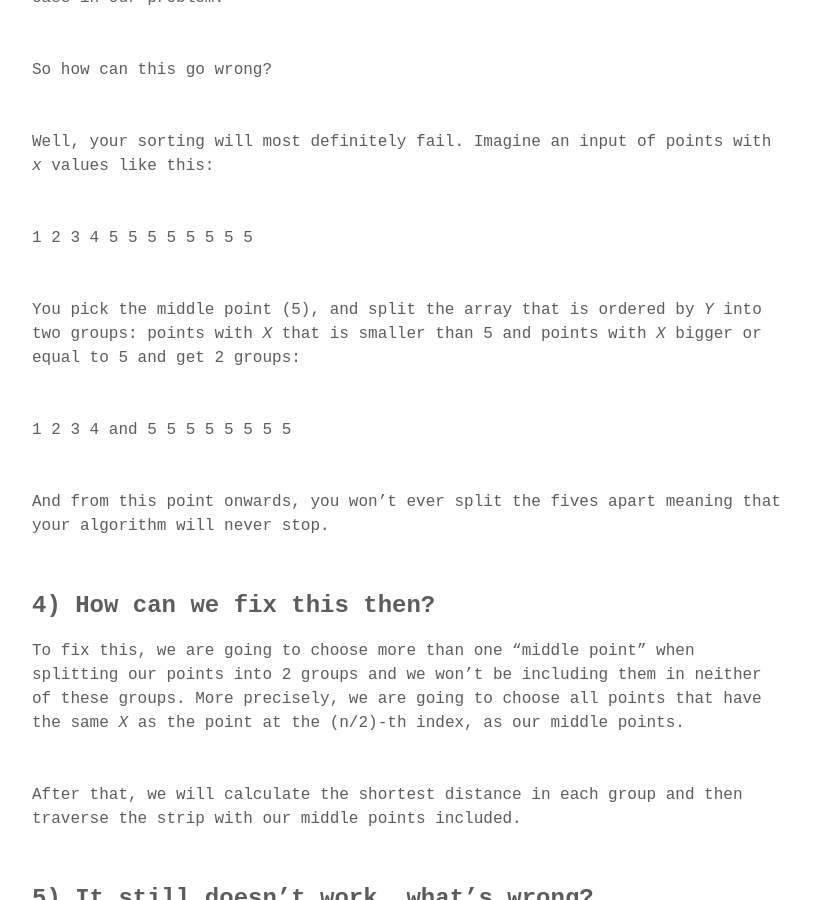
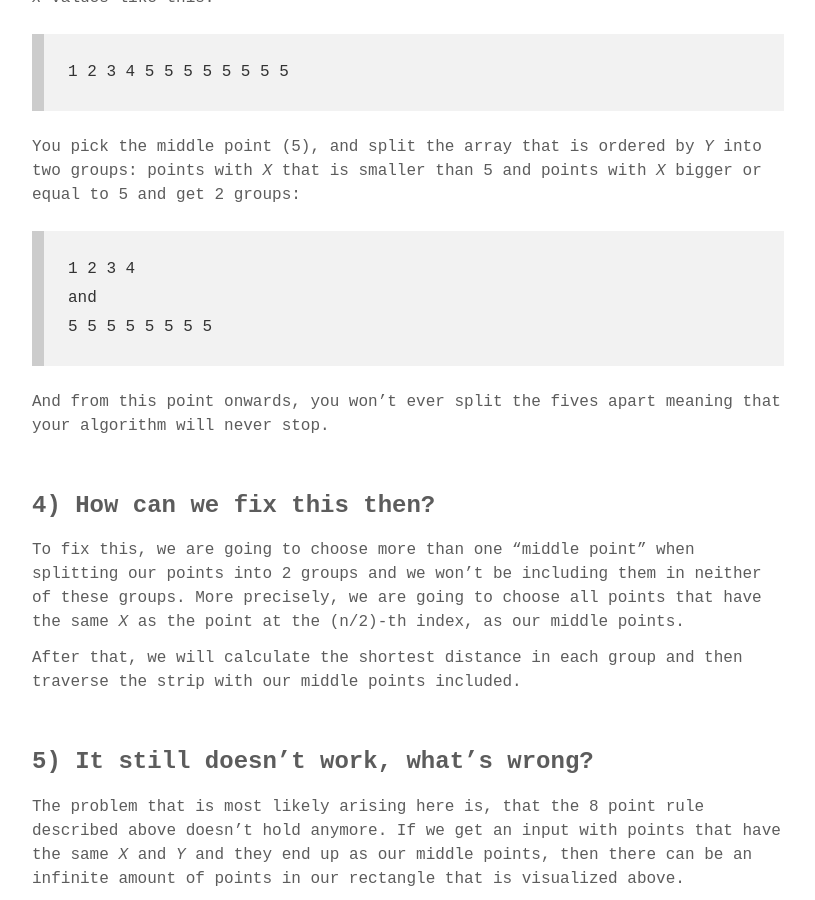
Before and after one commit to JaroslavUrbann/blog, a Jekyll site: the page built from _posts/2019-12-02-Progtest-explained,-Airplanes!.md, in a window 1280 px wide and 900 px high, scrolled down 4126 px. Shown: the whole window, without its empty margins (232-1047 px from the left). Built offline with Jekyll 4.4.1, drawn with Linux system fonts in a browser that asks for light colours; some web fonts are replaced; our own code applies the rules of GitHub Pages for plain Markdown files.

Commit message:
less linebreaks

```diff
--- a/_posts/2019-12-02-Progtest-explained,-Airplanes!.md
+++ b/_posts/2019-12-02-Progtest-explained,-Airplanes!.md
@@ -24,7 +24,6 @@ The input & output could look something like this:
 For our solution, we'll be using a divide and conquer approach as described [here](https://en.wikipedia.org/wiki/Closest_pair_of_points_problem)
 
 The quick summary goes like this:
-<p>&nbsp;</p>
 
 we take our points and split them in half:
 ![points_divided_in_half](https://raw.githubusercontent.com/JaroslavUrbann/blog/master/assets/images/points1.png)
@@ -46,12 +45,11 @@ we check if there is a pair of points in closer proximity to each other than the
 <p>&nbsp;</p>
 
 **d)** Calculating the shortest distance on the edges of our groups takes O(n) time, here's why:
-<p>&nbsp;</p>
 
 When traversing the array of points that are located in the strip shown above (going from lowest to highest), the shortest distance can only occur between points that are separated by less than 8 points of each other when sorted by Y. Look at this visualization below:
 ![strip_zoomed_in](https://raw.githubusercontent.com/JaroslavUrbann/blog/master/assets/images/points4.png)
+
 Imagine drawing a rectangle like this for every point you visit when traversing the array. You can't fit more than 8 points in it, because if you could, the distance *d* would be smaller since it represents the shortest distance between 2 points on each side.
-<p>&nbsp;</p>
 
 So since we're checking only up to 8 points for each point, the complexity is O(n).
 <p>&nbsp;</p>
@@ -60,26 +58,20 @@ So since we're checking only up to 8 points for each point, the complexity is O(
 <p>&nbsp;</p>
 
 ### 3) So, why won't this work out of the box?
-<p>&nbsp;</p>
 The reason is, that **the algorithm above assumes unique *x* coordinates** for each point. Meaning,  2 points can't share the same *x* coordinate, which isn't the case in our problem.
 <p>&nbsp;</p>
 
 So how can this go wrong?
-<p>&nbsp;</p>
 
 Well, your sorting will most definitely fail. Imagine an input of points with *x* values like this:
-<p>&nbsp;</p>
 
-1 2 3 4 5 5 5 5 5 5 5 5
-<p>&nbsp;</p>
+>1 2 3 4 5 5 5 5 5 5 5 5
 
 You pick the middle point (5), and split the array that is ordered by *Y* into two groups: points with *X* that is smaller than 5 and points with *X* bigger or equal to 5 and get 2 groups:
-<p>&nbsp;</p>
 
-1 2 3 4
-and
-5 5 5 5 5 5 5 5
-<p>&nbsp;</p>
+>1 2 3 4
+>and
+>5 5 5 5 5 5 5 5
 
 And from this point onwards, you won't ever split the fives apart meaning that your algorithm will never stop.
 <p>&nbsp;</p>
@@ -87,7 +79,6 @@ And from this point onwards, you won't ever split the fives apart meaning that y
 ### 4) How can we fix this then?
 
 To fix this, we are going to choose more than one "middle point" when splitting our points into 2 groups and we won't be including them in neither of these groups. More precisely, we are going to choose all points that have the same *X*  as the point at the  (n/2)-th index, as our middle points.
-<p>&nbsp;</p>
 
 After that, we will calculate the shortest distance in each group and then traverse the strip with our middle points included.
 <p>&nbsp;</p>
@@ -95,9 +86,7 @@ After that, we will calculate the shortest distance in each group and then trave
 ### 5) It still doesn't work, what's wrong?
 
 The problem that is most likely arising here is, that the 8 point rule described above doesn't hold anymore. If we get an input with points that have the same *X* and *Y* and they end up as our middle points, then there can be an infinite amount of points in our rectangle that is visualized above.
-<p>&nbsp;</p>
 
 To mitigate this, we just simply allocate another dynamic array to hold the indexes of all points that are less than *d* (the shortest distance that we found so far) below our current point, when we traverse the split.
-<p>&nbsp;</p>
 
 With all that, our algorithm should now be modified enough to work on this particular problem.
```
Also changed, not shown: 2 other files.
